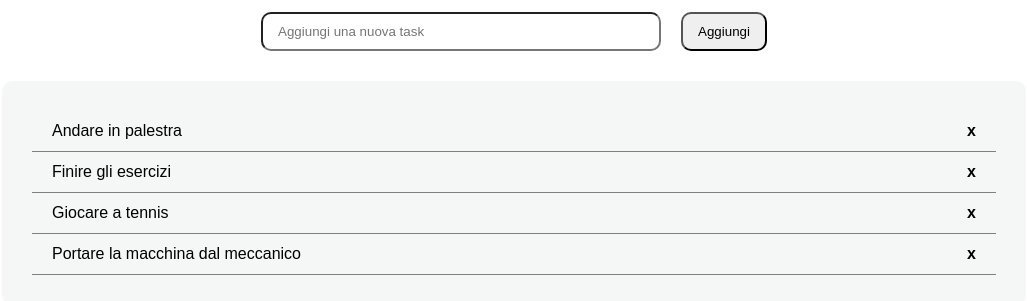
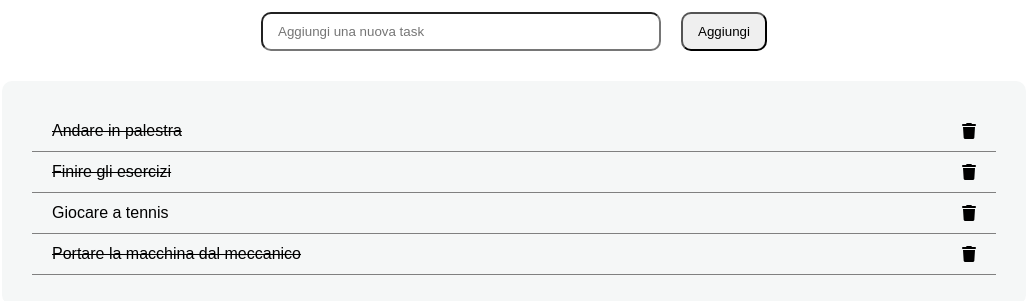
Before and after one commit to marcocnc/vue-todolist, a plain HTML site: page index.html in a window 1280 px wide. Shown: the part 107-408 px from the top of the page, without its empty margins (126-1153 px from the left). Drawn offline with nearby package versions, Linux system fonts and the light colour scheme.

Commit message:
toggle on tasks

```diff
--- a/assets/css/style.css
+++ b/assets/css/style.css
@@ -42,6 +42,10 @@ body{
     margin-right: 20px;
 }
 
+.inputs button{
+    cursor: pointer;
+}
+
 .todolist li{
     list-style: none;
     display: flex;
@@ -57,11 +61,7 @@ body{
     background-color: #fff;
 }
 
-.todolist .delete{
-    font-weight: bold;
-}
-
-.todolist .delete:hover{
+.todolist li i:hover{
     color: red;
 }
 
--- a/assets/js/script.js
+++ b/assets/js/script.js
@@ -17,7 +17,7 @@ createApp({
 
                 {
                     element: 'Giocare a tennis',
-                    isDone: true
+                    isDone: false
                 },
 
                 {
--- a/index.html
+++ b/index.html
@@ -29,9 +29,14 @@
 
         <div class="container">
             <ul class="todolist">
-                <li v-for="task in todoElements">
+                <li
+                  v-for="task in todoElements"
+                  :class = "{'done' : task.isDone}"
+                  @click = "task.isDone = !task.isDone">
+
                     <span>{{task.element}}</span>
-                    <span class="delete">x</span>
+
+                    <i class="fa-solid fa-trash"></i>
                 </li>
             </ul>
         </div>
```
